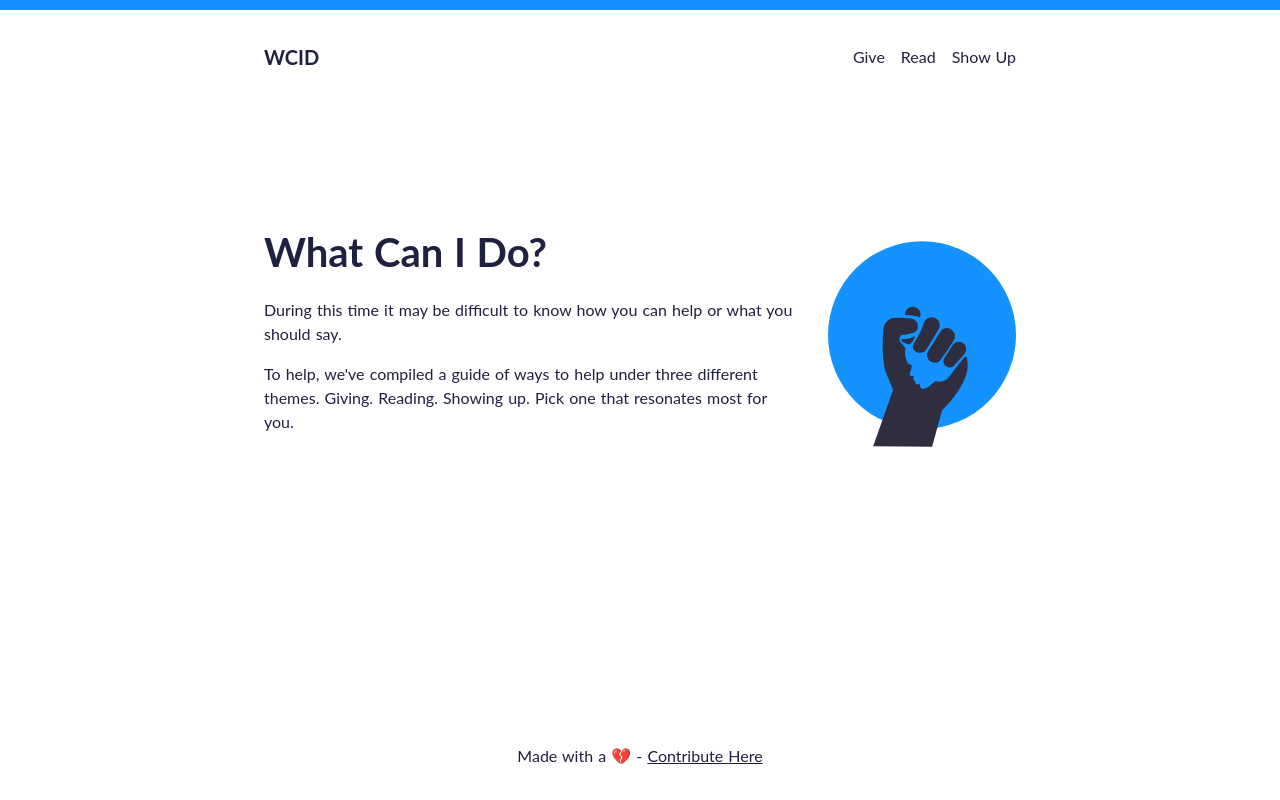
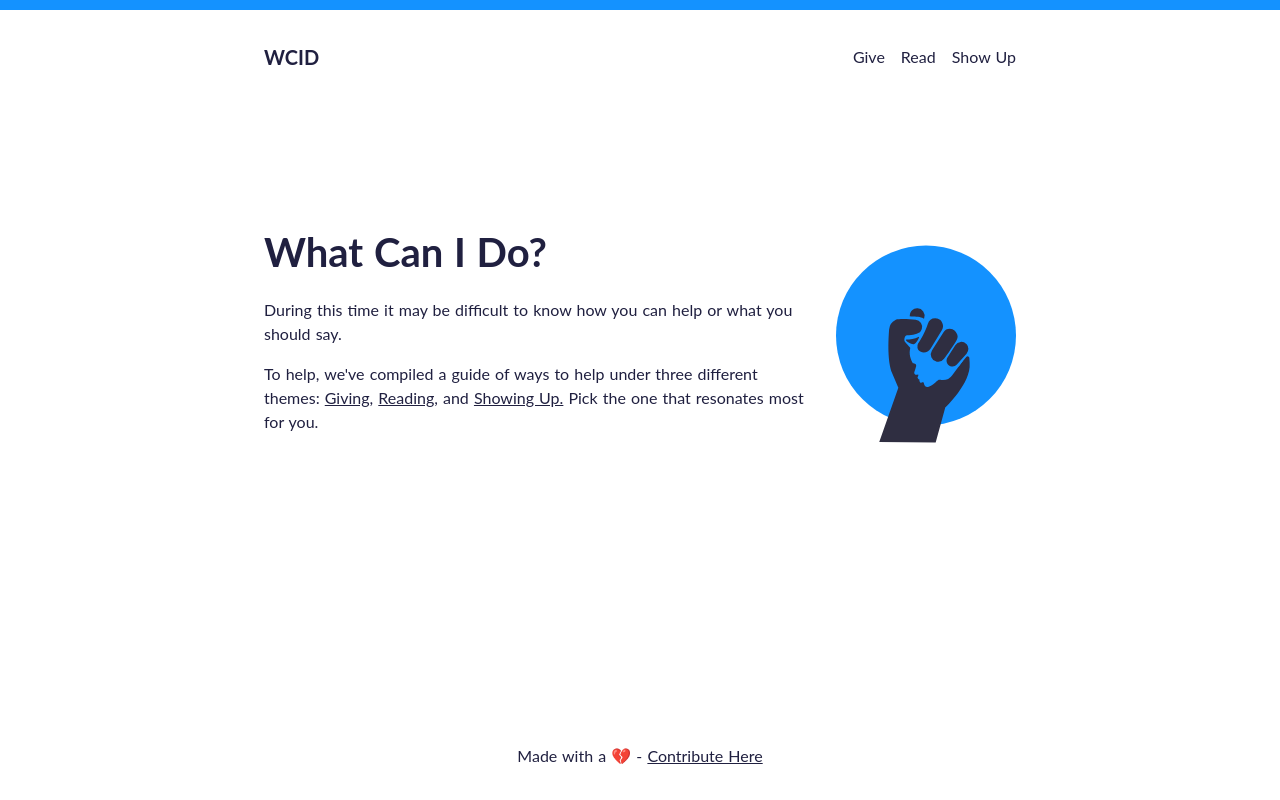
Before and after one commit to jamesctucker/what-can-i-do, a Nuxt app: page / in a window 1280 px wide. Built offline with nearby package versions, Linux system fonts and the light colour scheme.

Commit message:
added text links to home CTA's

```diff
--- a/pages/index.vue
+++ b/pages/index.vue
@@ -9,8 +9,10 @@
         </p>
         <p class="text-left mb-4">
           To help, we've compiled a guide of ways to help under three different
-          themes. Giving. Reading. Showing up. Pick one that resonates most for
-          you.
+          themes: <nuxt-link to="/give" class="p-link">Giving</nuxt-link>,
+          <nuxt-link to="/read" class="p-link">Reading</nuxt-link>, and
+          <nuxt-link to="/showup" class="p-link">Showing Up.</nuxt-link> Pick
+          the one that resonates most for you.
         </p>
         <p class="text-left mb-4">
           <!-- This is an open-source guide - so if you have a resource you'd like to
@@ -41,4 +43,8 @@ export default {};
 img {
   height: 400px;
 }
+
+.p-link {
+  text-decoration: underline;
+}
 </style>
```
